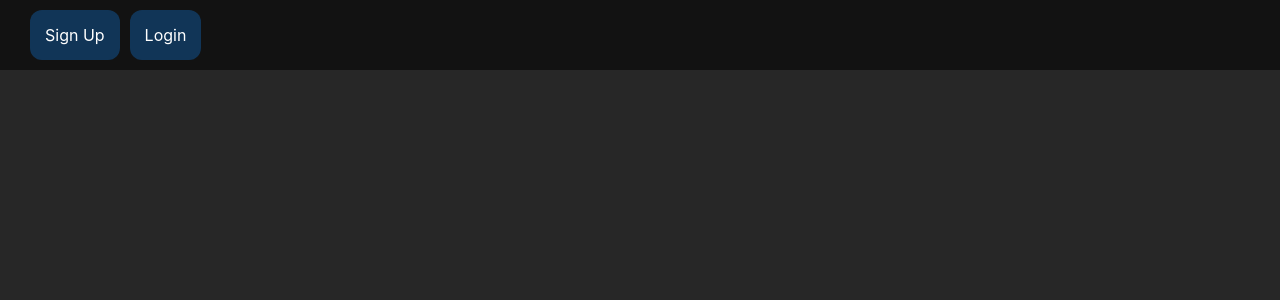
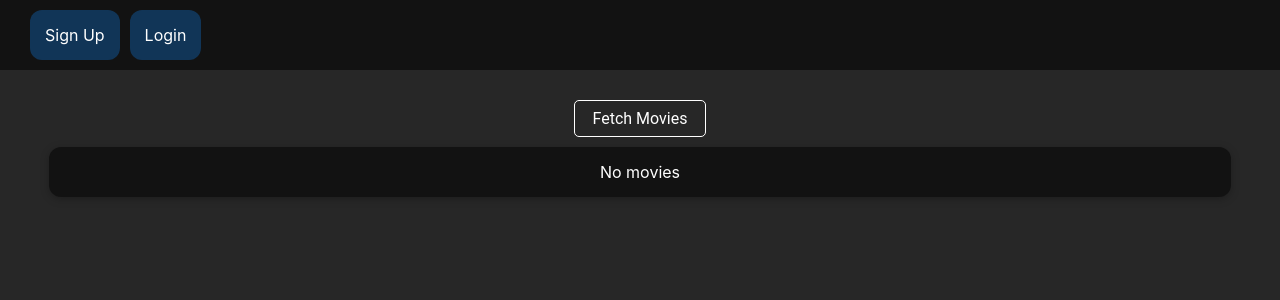
Before and after one commit to mikoogla/workoutApp, a React (Create React App) app in the folder workout-app/: page /requests in a window 1280 px wide. Before the commit this address had no page. Shown: the top 300 px of the page. Built offline with nearby package versions, Linux system fonts and the light colour scheme.

Commit message:
API request + error handling

```diff
--- a/workout-app/src/GlobalStyles/colors.css
+++ b/workout-app/src/GlobalStyles/colors.css
@@ -14,3 +14,9 @@
   --accent_blue_2: #1a538b;
   --href: var(--accent_blue_2);
 }
+html {
+  height: 100%;
+}
+body {
+  height: 100%;
+}
--- a/workout-app/src/Routes/SiteContent.js
+++ b/workout-app/src/Routes/SiteContent.js
@@ -8,6 +8,8 @@ import UserLogin from "../components/UserLogin/UserLogin";
 import Styling from "../components/Styling/App";
 import UserFinder from "../components/class_components/UserFinder";
 import styles from "./SiteContent.module.css";
+import Requests from "../components/Requests/Requests";
+
 export default function SiteContent() {
   return (
     <Router>
@@ -21,6 +23,7 @@ export default function SiteContent() {
           <Route path="/course" element={<Course />} />
           <Route path="/styling-course" element={<Styling />} />
           <Route path="/class" element={<UserFinder />} />
+          <Route path="/requests" element={<Requests />} />
         </Routes>
       </div>
     </Router>
--- a/workout-app/src/components/Navbar/NewNavbar.js
+++ b/workout-app/src/components/Navbar/NewNavbar.js
@@ -45,6 +45,7 @@ export default function NewNavbar() {
           <MenuItem link={"/styling-course"}>Styling</MenuItem>
           <MenuItem link={"/userlogin"}>log</MenuItem>
           <MenuItem link={"/class"}>class</MenuItem>
+          <MenuItem link={"/requests"}>req</MenuItem>
         </>
       ) : (
         <MenuItem link={"/userlogin"}>
--- /dev/null
+++ b/workout-app/src/components/Requests/Movie.js
@@ -0,0 +1,6 @@
+import React from "react";
+import styles from "./Styles.module.css";
+
+export default function Movie(props) {
+  return <div>{props.movie.title}</div>;
+}
--- /dev/null
+++ b/workout-app/src/components/Requests/MoviesList.js
@@ -0,0 +1,13 @@
+import React from "react";
+import Movie from "./Movie";
+import styles from "./Styles.module.css";
+
+export default function MoviesList(props) {
+  return (
+    <div className={styles.MovList}>
+      {props.movies.map((movie) => (
+        <Movie key={movie.id} movie={movie} />
+      ))}
+    </div>
+  );
+}
--- /dev/null
+++ b/workout-app/src/components/Requests/Requests.js
@@ -0,0 +1,59 @@
+import React, { useState } from "react";
+import Button from "../UI/Button/Button";
+import Card from "../UI/Card/Card";
+import MoviesList from "./MoviesList";
+import styles from "./Styles.module.css";
+
+export default function Requests() {
+  const [Movies, setMovies] = useState([]);
+  const [IsLoading, setIsLoading] = useState(false);
+  const [error, setError] = useState(null);
+
+  async function fetchMovies() {
+    setMovies([]);
+    setIsLoading(true);
+    setError(null);
+    try {
+      const response = await fetch("https://swapi.dev/api/films/");
+      if (!response.ok) throw new Error("Error: " + response.status);
+      const data = await response.json();
+
+      const transfromedMovies = data.results.map((movie) => {
+        return {
+          id: movie.episode_id,
+          title: movie.title,
+          openingText: movie.opening_crawl,
+          releaseDate: movie.release_date,
+        };
+      });
+      setMovies(transfromedMovies);
+      setIsLoading(false);
+    } catch (error) {
+      setError(error.message);
+    }
+    setIsLoading(false);
+  }
+
+  const Content = () => {
+    if (IsLoading) {
+      return <p>Loading...</p>;
+    }
+    if (!IsLoading && Movies.length === 0) {
+      return <div>No movies</div>;
+    }
+    if (!IsLoading && !error) {
+      return <MoviesList movies={Movies} />;
+    }
+    if (!IsLoading && error) {
+      return <div>{error}</div>;
+    }
+  };
+  return (
+    <div className={styles.main}>
+      <Button onClick={fetchMovies}>Fetch Movies</Button>
+      <Card className={styles.MoviesContainer}>
+        <Content />
+      </Card>
+    </div>
+  );
+}
--- /dev/null
+++ b/workout-app/src/components/Requests/Styles.module.css
@@ -0,0 +1,22 @@
+.main {
+  width: 100%;
+  height: 100%;
+  display: flex;
+  flex-direction: column;
+  justify-content: center;
+  align-items: center;
+  margin: 30px 0px 0px 0px;
+}
+.MoviesContainer {
+  width: 90%;
+  display: flex;
+  justify-content: center;
+  align-items: center;
+  flex-direction: column;
+  gap: 20px;
+}
+.MovList {
+  display: flex;
+  flex-direction: column;
+  gap: 20px;
+}
```
